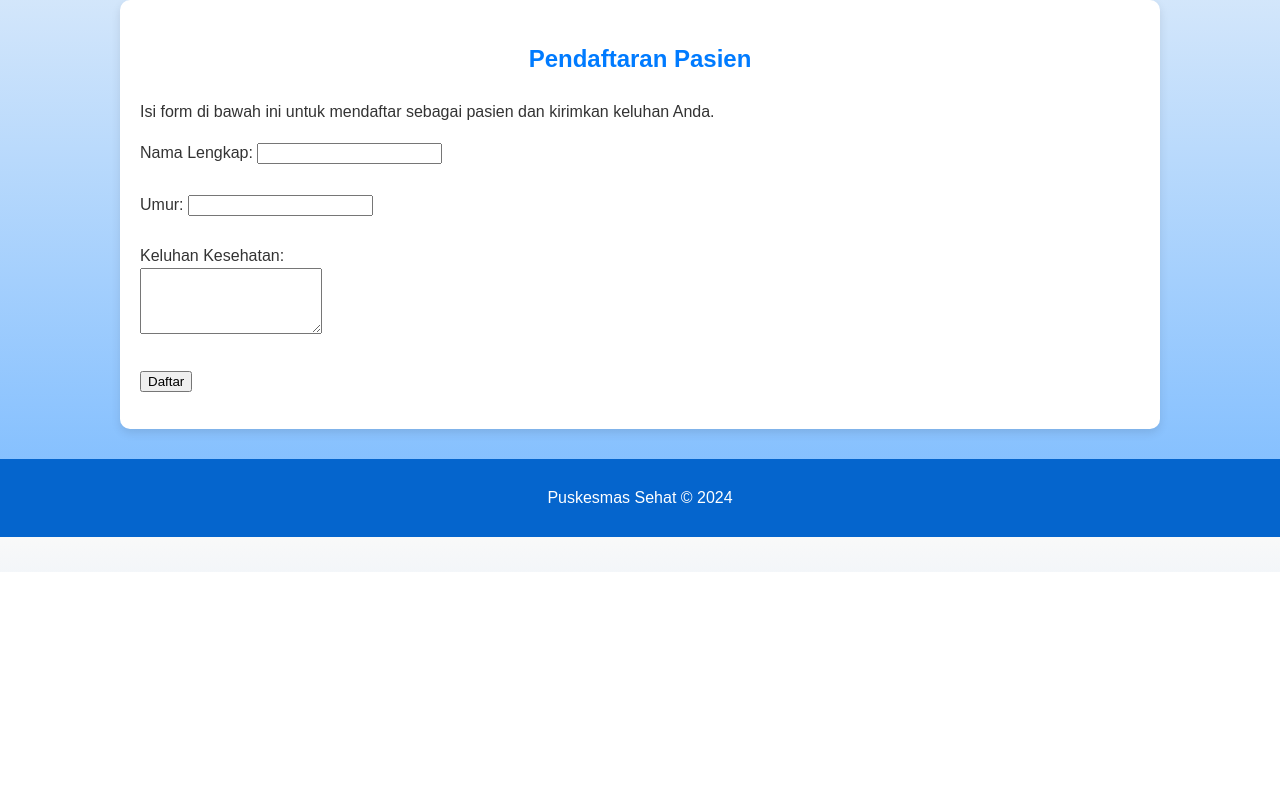
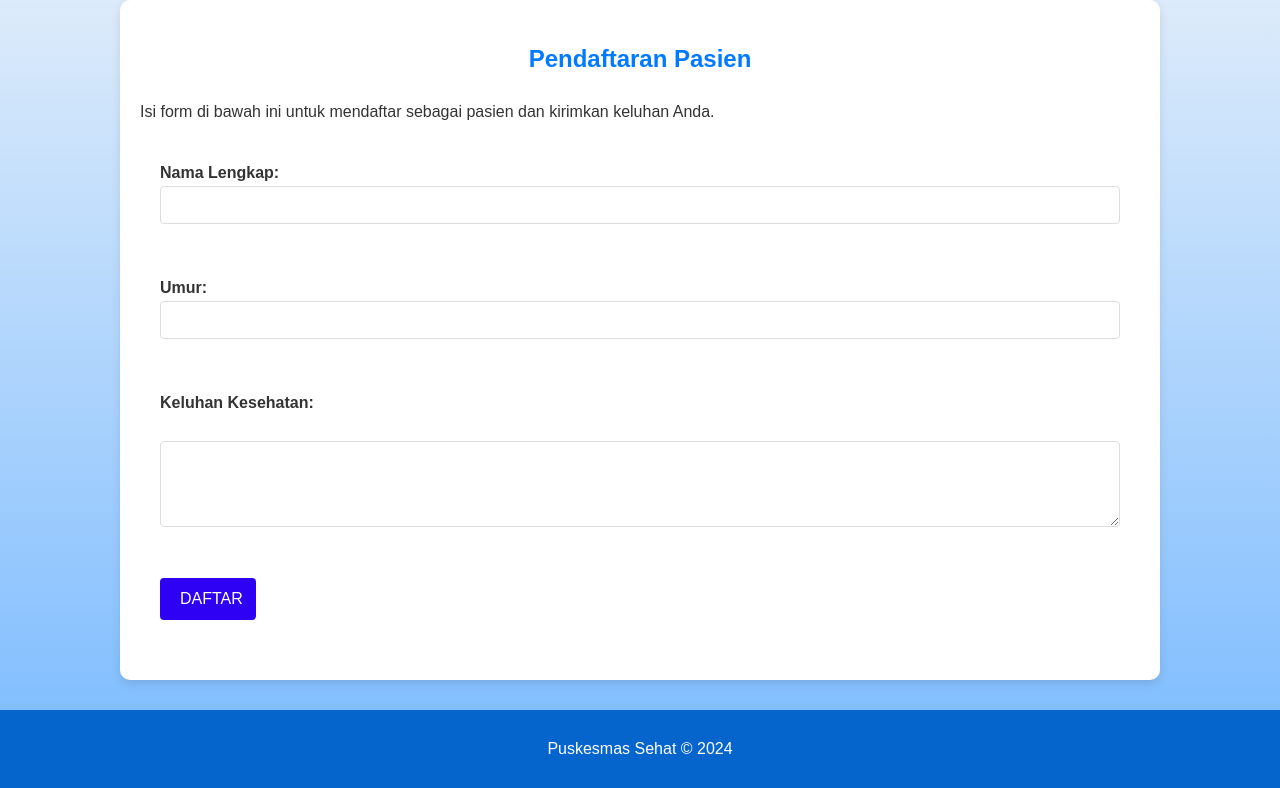
Before and after one commit to khrlanaam/Project_Pemweb_-, a PHP site: page /HTML/pendaftaran.html in a window 1280 px wide. Shown: the part 228-1016 px from the top of the page. Before the commit the page ends 765 px from the top, so only its background shows below. Run offline with PHP 8.4, Linux system fonts and the light colour scheme.

Commit message:
update form pendaftaran CSS

```diff
--- a/CSS/style.css
+++ b/CSS/style.css
@@ -101,6 +101,60 @@ table tr:nth-child(even) {
     background-color: #f2f2f2;
 }
 
+/* Form Pendaftaran */
+form {
+    display: flex;
+    flex-direction: column;
+    margin: 0 auto;
+    padding: 20px
+}
+
+label {
+    font-weight: bold;
+    font-size: 16px;
+    color: #333;
+}
+
+input, textarea {
+    padding: 10px;
+    font-size: 14px;
+    border: 1px solid #ddd;
+    border-radius: 4px;
+    width: 100%;
+    box-sizing: border-box;
+}
+
+input:focus, textarea:focus {
+    outline: none;
+    border-color: #4CAF50;
+}
+
+/* Tombol */
+button {
+    background-color: #2e01f5;
+    color: white;
+    border: none;
+    padding: 12px 20px;
+    font-size: 16px;
+    border-radius: 4px;
+    cursor: pointer;
+    transition: background-color 0.3s;
+    width: 10%;
+    margin-top: 20px auto;
+}
+
+button:hover {
+    background-color: #f50101;
+}
+
+/* Konfirmasi Pesan */
+#konfirmasiPesan {
+    text-align: center;
+    font-size: 20px;
+    color: #4CAF50;
+    margin-top: 20px;
+}
+
 /* Footer */
 footer {
     text-align: center;
--- a/HTML/pendaftaran.html
+++ b/HTML/pendaftaran.html
@@ -37,7 +37,7 @@
             <label for="keluhan">Keluhan Kesehatan:</label><br>
             <textarea id="keluhan" name="keluhan" rows="4" required></textarea><br><br>
 
-            <button type="submit">Daftar</button>
+            <button type="submit">DAFTAR</button>
         </form>
 
         <p id="konfirmasiPesan"></p>
```
